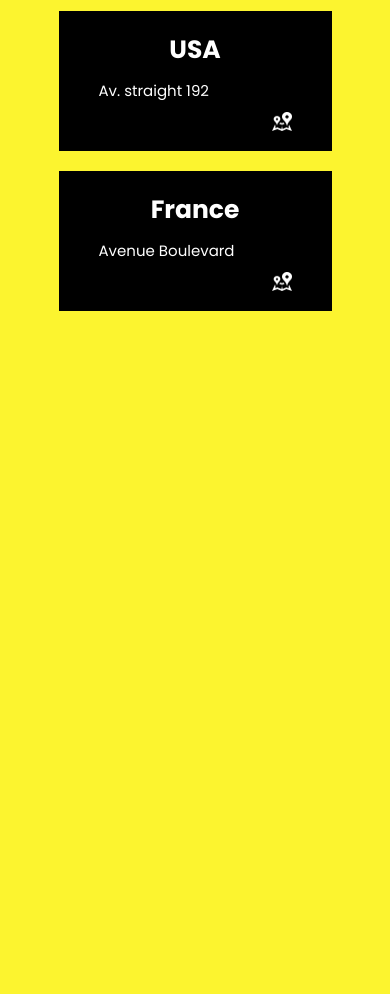
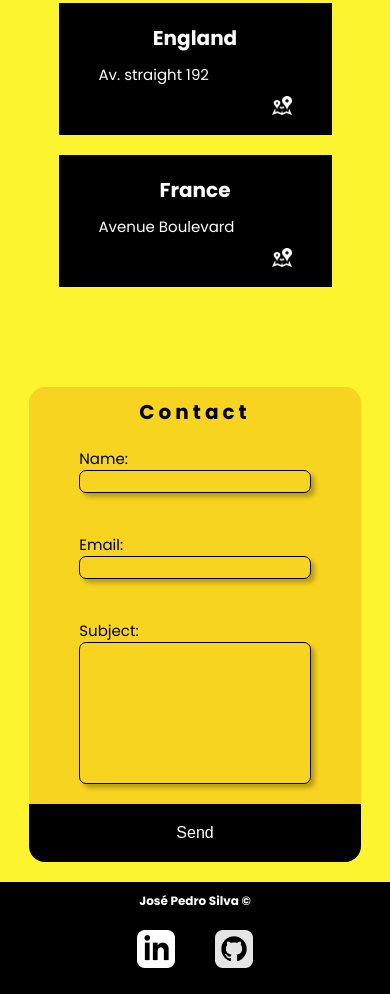
Before and after one commit to JosePedroSilva/ShoesCommercial, a plain HTML site: page index.html in a window 390 px wide. Shown: the part 1890-2884 px from the top of the page. Before the commit the page ends 2281 px from the top, so only its background shows below. Drawn offline with Linux system fonts and the light colour scheme.

Commit message:
mobile css done

```diff
--- a/index.html
+++ b/index.html
@@ -90,7 +90,7 @@
                         <img src="./icon/map.png" alt="map-icon">
                     </div>
                     <div class="store-location-card2">
-                        <h3>USA</h3>
+                        <h3>England</h3>
                         <p>Av. straight 192</p>
                         <img src="./icon/map.png" alt="map-icon">
                     </div>
@@ -101,6 +101,56 @@
                     </div>
                 </div>
             </section>
+            <section id="contact">
+                <header class="secondary-head">
+                    <nav class="fixed-nav">
+                        <ul class="nav-links">
+                            <li><a href="#product">Product</a></li>
+                            <li><a href="#stores">Stores</a></li>
+                            <li><a href="#contact">Contact</a></li>
+                        </ul>
+                        <div class="logo-wrapper">
+                            <img src="./icon/logo.svg" alt="Logo-brand" id="logo">
+                        </div>
+                    </nav>
+                </header>
+                <div class="contact-draw-wrapper">
+                    <img src="./img/draw_walk.svg" alt="women-walking-open-doors-with-birds-flying">
+                </div>
+                <div class="form-wrapper">
+                    <h2>Contact</h2>
+                    <form>
+                        <div class="name-form">
+                            <label for="name">Name:</label>
+                            <input id="name" type="text" name="name" required>
+                        </div>
+                        <div class="email-form">
+                            <label for="email">Email:</label>
+                            <input id="email" type="email" name="email" required>
+                        </div>
+                        <div class="subject-form">
+                            <label for="subject">Subject:</label>
+                            <textarea name="subject" id="subject" cols="30" rows="8"></textarea>
+                        </div>
+                        <button type="submit">Send</button>
+                    </form>
+                </div>
+            </section>
+            <footer>
+                <h5>José Pedro Silva &copy;</h5>
+                <ul>
+                    <li>
+                        <a href="https://www.linkedin.com/in/josepedrosilvadev/">
+                            <img src="./icon/linkedin.png" alt="linkedin-social-media">
+                        </a>
+                    </li>
+                    <li>
+                        <a href="https://github.com/JosePedroSilva">
+                            <img src="./icon/github.png" alt="github-social-media">
+                        </a>
+                    </li>
+                </ul>
+            </footer>
         </main>
     </body>
 </html>
--- /dev/null
+++ b/styles/_mobile-contact.scss
@@ -0,0 +1,57 @@
+.contact-draw-wrapper {
+	display: none;
+	min-height: 100vh;
+}
+
+.form-wrapper {
+	background: #f6d41f;
+	border-radius: 16px;
+	width: 85%;
+	margin: 2rem auto;
+	h2 {
+		text-align: center;
+		padding-top: 1rem;
+		font-weight: 700;
+		letter-spacing: 4px;
+	}
+	form {
+		.name-form,
+		.email-form,
+		.subject-form {
+			display: flex;
+			flex-direction: column;
+			padding: 2rem 5rem;
+			input {
+				background: #f6d41f;
+				border: 1px solid black;
+				box-shadow: 4px 4px 4px rgba(0, 0, 0, 0.25);
+				border-radius: 7px;
+				padding: 0.2rem;
+			}
+		}
+	}
+}
+.subject-form textarea {
+	resize: none;
+	background: #f6d41f;
+	border: 1px solid black;
+	box-shadow: 4px 4px 4px rgba(0, 0, 0, 0.25);
+	border-radius: 7px;
+	padding: 1rem;
+}
+.form-wrapper button {
+	background: black;
+	color: white;
+	width: 100%;
+	padding: 2rem;
+	border-bottom-left-radius: 16px;
+	border-bottom-right-radius: 16px;
+	cursor: pointer;
+	border: none;
+	font-size: 1.6rem;
+	transition: background 0.5s ease-in-out;
+}
+
+button:hover {
+	background: rgb(75, 74, 74);
+}
--- /dev/null
+++ b/styles/_mobile-footer.scss
@@ -0,0 +1,17 @@
+footer {
+	color: white;
+	background: black;
+	min-height: 10vh;
+	@include flex(center, center, column);
+	h5 {
+		font-size: 1.2rem;
+		padding-top: 1rem;
+	}
+}
+
+footer ul {
+	@include flex(space-between, center, row);
+	li {
+		padding: 2rem;
+	}
+}
--- a/styles/_mobile-stores.scss
+++ b/styles/_mobile-stores.scss
@@ -21,7 +21,7 @@
 		float: right;
 	}
 	h3 {
-		font-size: 2.5rem;
+		font-size: 2rem;
 		text-align: center;
 	}
 	p {
--- a/styles/style.scss
+++ b/styles/style.scss
@@ -16,3 +16,5 @@ $background-color: #fcf42f;
 @import 'mobile';
 @import 'mobile-product';
 @import 'mobile-stores';
+@import 'mobile-contact';
+@import 'mobile-footer';
```
Also changed, not shown: icon/Vector.png (added), icon/github.png (added), icon/linkedin.png (added), img/draw_walk.svg (added), styles/style.css, 1 other file.
